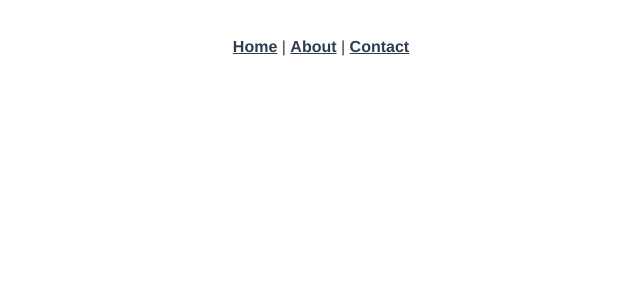
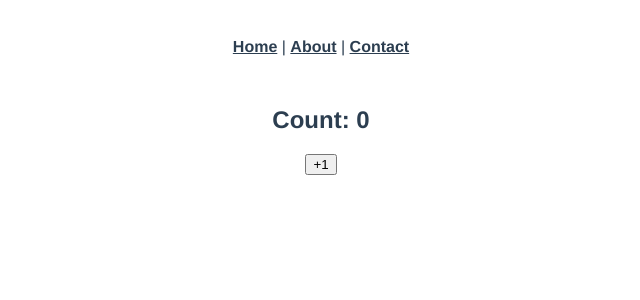
Before and after one commit to manyyeon/study_vue, a Vue app: page /storeAccess in a window 1280 px wide. Shown: the top 300 px of the page, without its empty margins (319-959 px from the left). Built offline with nearby package versions, Linux system fonts and the light colour scheme; what vue-sweetalert2 would draw is missing.

Commit message:
vuex - store access

```diff
--- a/package.json
+++ b/package.json
@@ -14,7 +14,8 @@
     "sweetalert2": "^11.4.4",
     "vue": "^3.2.13",
     "vue-router": "^4.0.3",
-    "vue-sweetalert2": "^5.0.2"
+    "vue-sweetalert2": "^5.0.2",
+    "vuex": "^4.0.2"
   },
   "devDependencies": {
     "@babel/core": "^7.12.16",
--- a/src/main.js
+++ b/src/main.js
@@ -2,6 +2,7 @@ import { createApp } from "vue";
 import App from "./App.vue";
 import router from "./router";
 import mixins from "./mixins";
+import store from "./store";
 import VueSweetAlert2 from "vue-sweetalert2";
 import "sweetalert2/dist/sweetalert2.min.css";
 import i18nPlugin from "./plugins/i18n";
@@ -20,4 +21,5 @@ app.use(router);
 app.mixin(mixins);
 app.use(VueSweetAlert2);
 app.use(i18nPlugin, i18nStrings);
+app.use(store);
 app.mount("#app");
--- a/src/router/index.js
+++ b/src/router/index.js
@@ -123,6 +123,12 @@ const routes = [
     component: () =>
       import(/* webpackChunkName: "about" */ "../views/PluginsExample.vue"),
   },
+  {
+    path: "/storeAccess",
+    name: "StoreAccess",
+    component: () =>
+      import(/* webpackChunkName: "about" */ "../views/StoreAccess.vue"),
+  },
 ];
 
 const router = createRouter({
--- /dev/null
+++ b/src/store.js
@@ -0,0 +1,16 @@
+import { createStore } from "vuex";
+
+const store = createStore({
+  state() {
+    return {
+      count: 0,
+    };
+  },
+  mutations: {
+    increment(state) {
+      state.count = state.count + 1;
+    },
+  },
+});
+
+export default store;
--- /dev/null
+++ b/src/views/StoreAccess.vue
@@ -0,0 +1,23 @@
+<template>
+  <div>
+    <h2>Count: {{ count }}</h2>
+    <button type="button" @click="increment">+1</button>
+  </div>
+</template>
+
+<script>
+export default {
+  computed: {
+    count() {
+      return this.$store.state.count;
+    },
+  },
+  methods: {
+    increment() {
+      this.$store.commit("increment");
+    },
+  },
+};
+</script>
+
+<style scoped></style>
```
Also changed, not shown: 1 other file (tests, documents, lock files or other folders).
